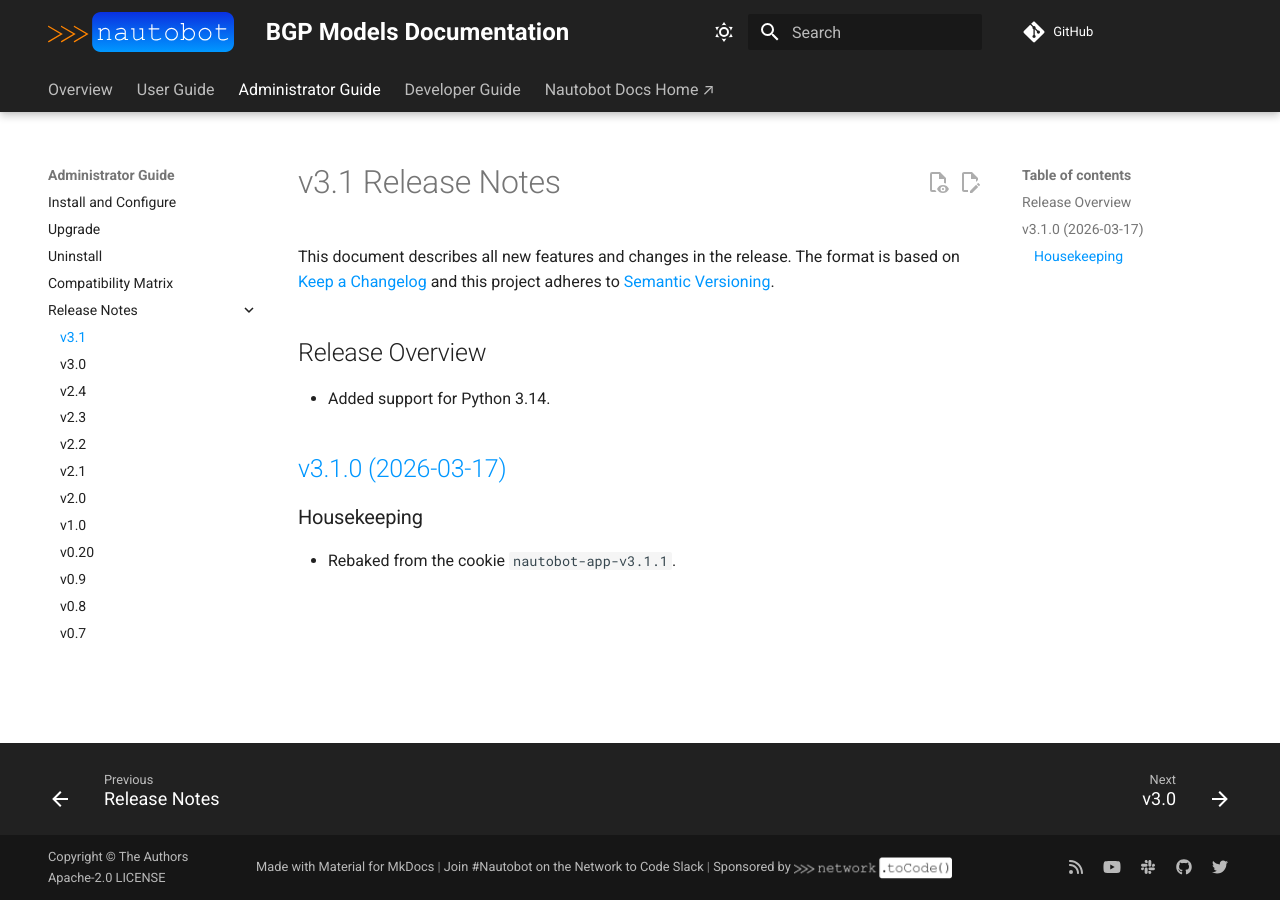
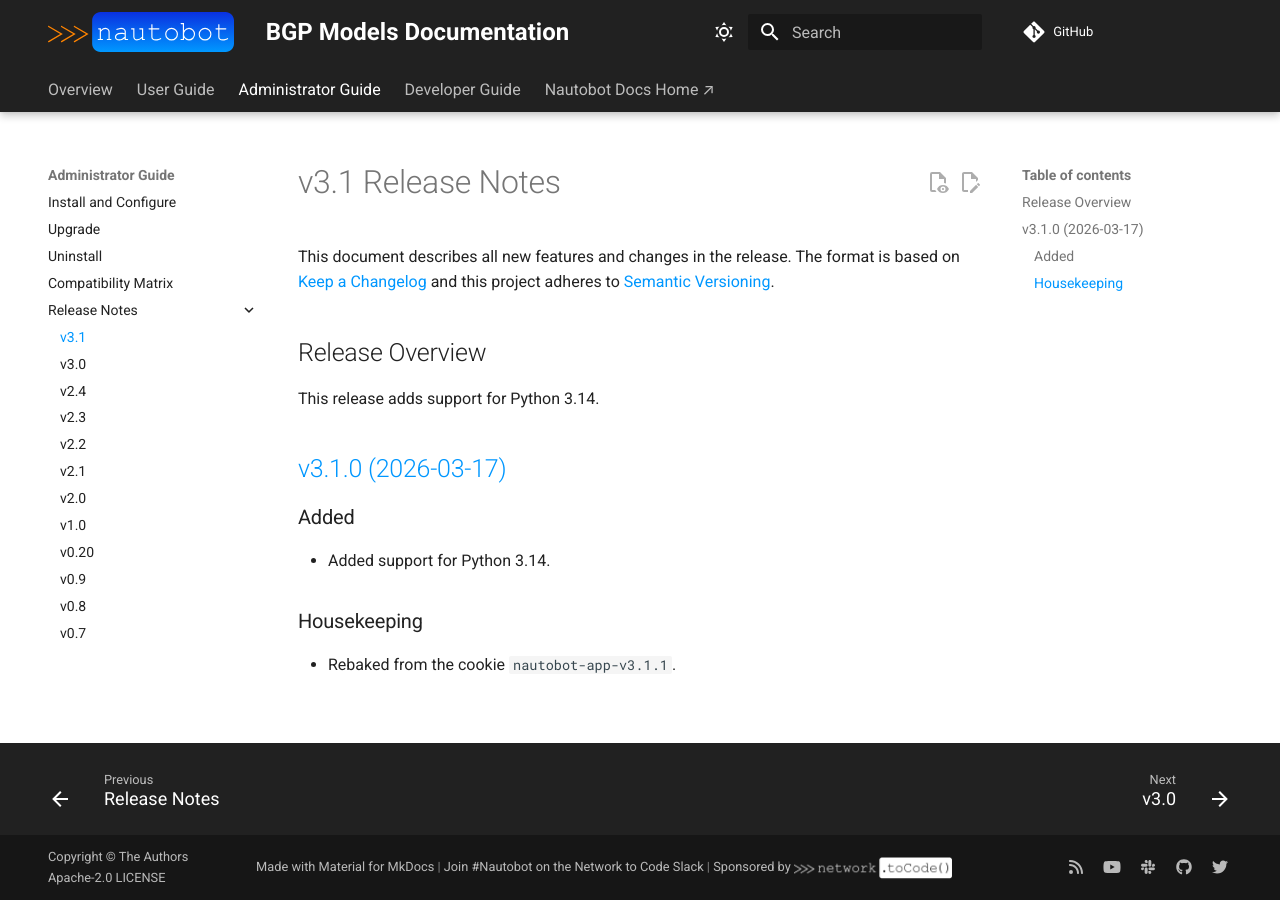
Before and after one commit to nautobot/nautobot-app-bgp-models, an MkDocs documentation site: the page built from docs/admin/release_notes/version_3.1.md, in a window 1280 px wide. Built offline with MkDocs 1.6.1 and Material for MkDocs 9.7.7, drawn with Linux system fonts in a browser that asks for light colours; comment, search, counter and statistics services are not loaded.

Commit message:
update release overview

```diff
--- a/docs/admin/release_notes/version_3.1.md
+++ b/docs/admin/release_notes/version_3.1.md
@@ -4,12 +4,16 @@ This document describes all new features and changes in the release. The format
 
 ## Release Overview
 
-- Added support for Python 3.14.
+This release adds support for Python 3.14.
 
 <!-- towncrier release notes start -->
 
 ## [v3.1.0 (2026-03-17)](https://github.com/nautobot/nautobot-app-bgp-models/releases/tag/v3.1.0)
 
+### Added
+
+- Added support for Python 3.14.
+
 ### Housekeeping
 
 - Rebaked from the cookie `nautobot-app-v3.1.1`.
```
